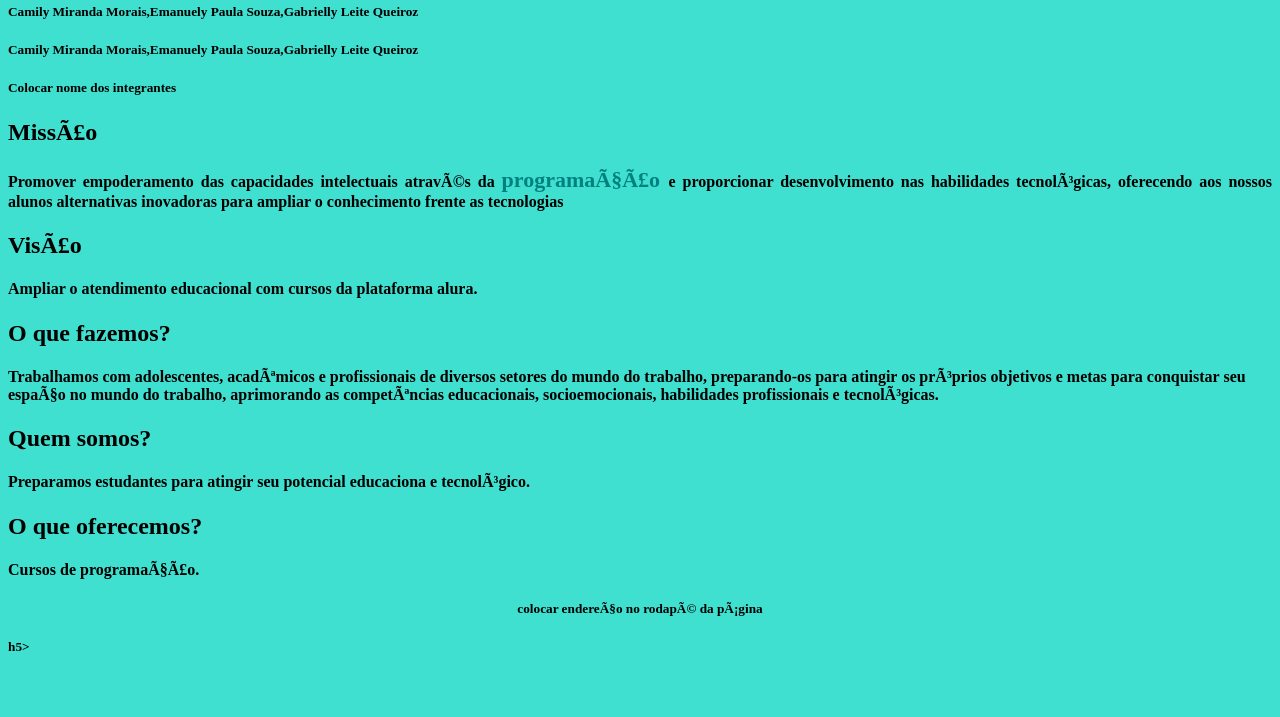
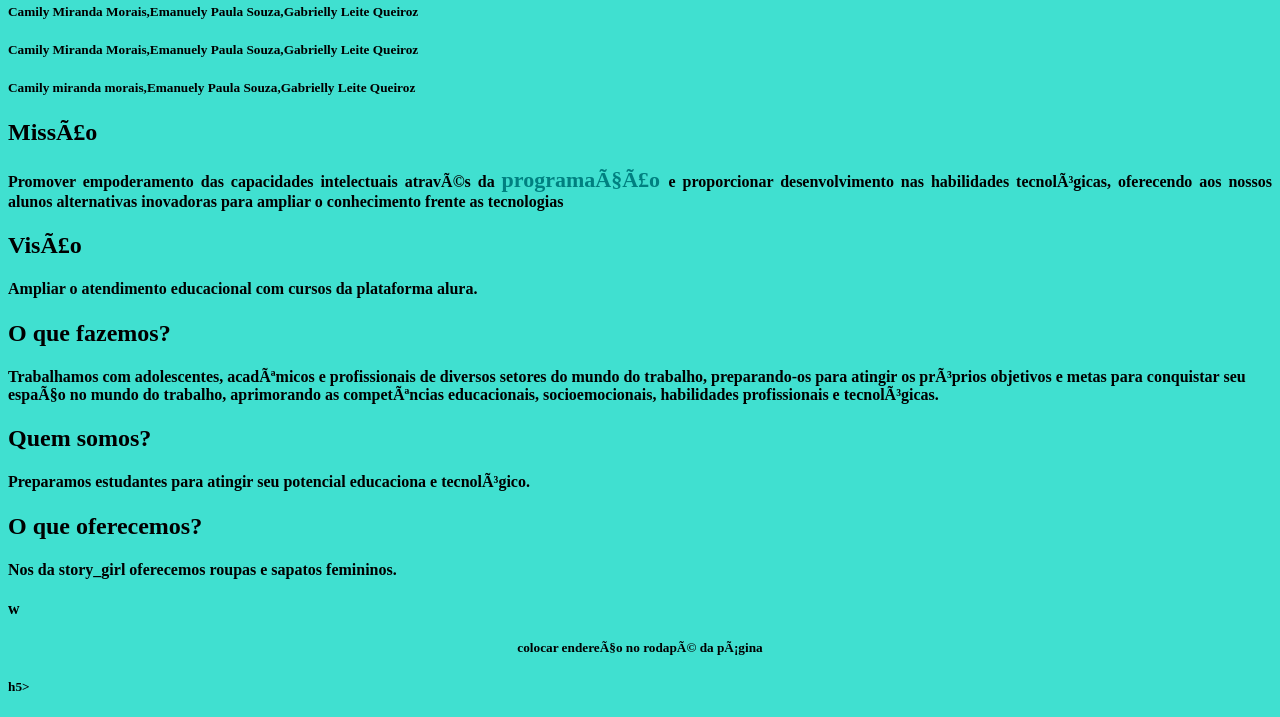
Before and after one commit to camilymiranda/story_girl, a plain HTML site: page story_girl.html in a window 1280 px wide. Shown: the part 142-859 px from the top of the page. Before the commit the page ends 819 px from the top, so only its background shows below. Drawn offline with Linux system fonts and the light colour scheme.

Commit message:
Update story_girl.html

```diff
--- a/story_girl.html
+++ b/story_girl.html
@@ -15,7 +15,7 @@
  <body bgcolor="Turquoise">
         <h5 align=”right”>Camily Miranda Morais,Emanuely Paula Souza,Gabrielly Leite Queiroz</h5>
          <h5 align=”right”>Camily Miranda Morais,Emanuely Paula Souza,Gabrielly Leite Queiroz</h5>
-         <h5 align=”right”>Colocar nome dos integrantes</h5>
+         <h5 align=”right”>Camily miranda morais,Emanuely Paula Souza,Gabrielly Leite Queiroz</h5>
 
 
        <h2 align=”left”> <b>Missão</h2><b>
@@ -34,8 +34,8 @@
        <h4 align=“justify”> <p>Preparamos estudantes para atingir seu potencial educaciona e tecnológico.</h4>
 
        <h2 align=”left”> <b>O que oferecemos?</h2><b>
-       <h4 align=“justify”> <p>Cursos de programação.</h4>
-</body>
+       <h4 align=“justify”> <p>Nos da story_girl oferecemos roupas e sapatos femininos.</h4>
+</body>w
 
 <div><h2 ali
 </ul></div>
```
